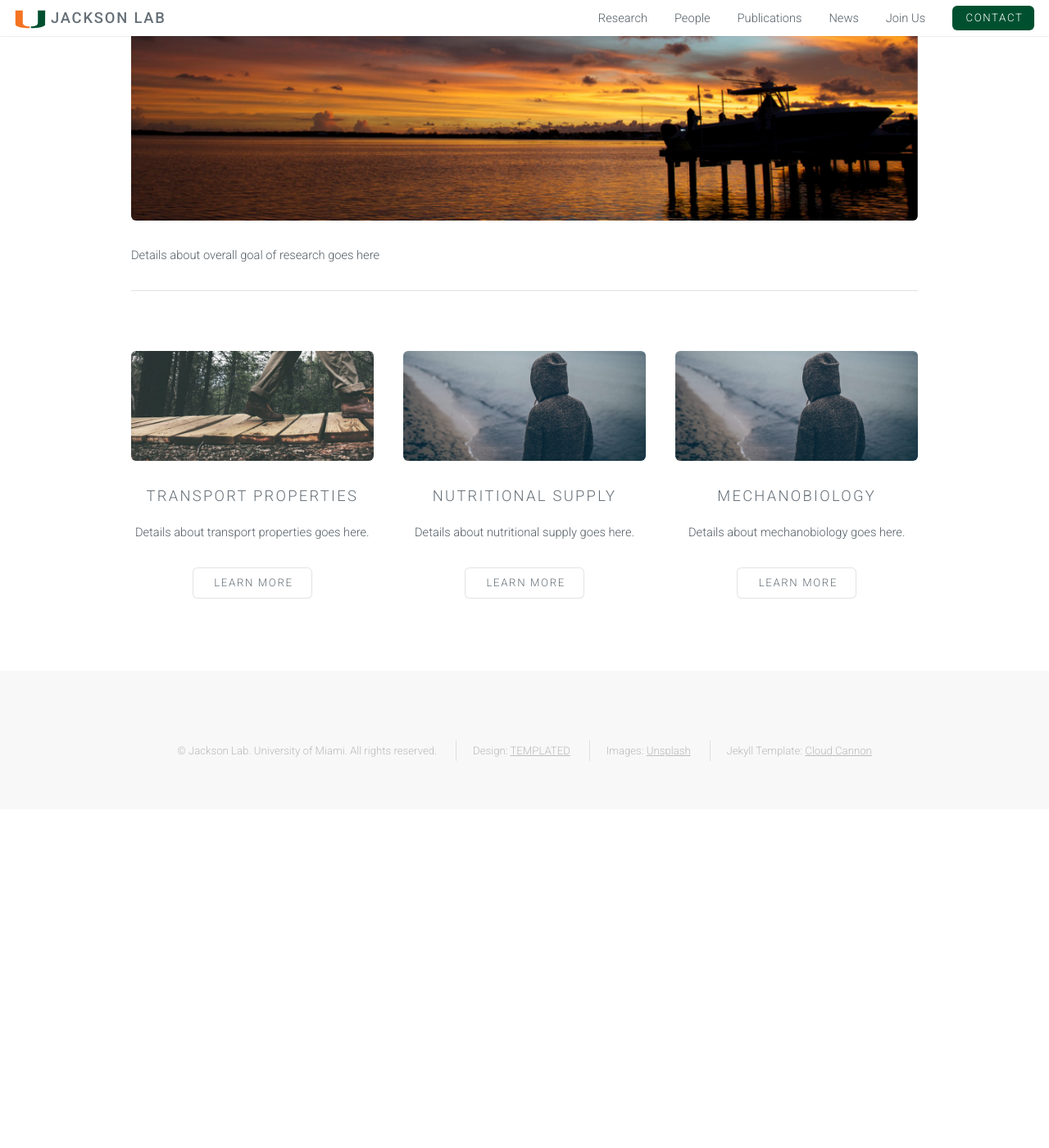
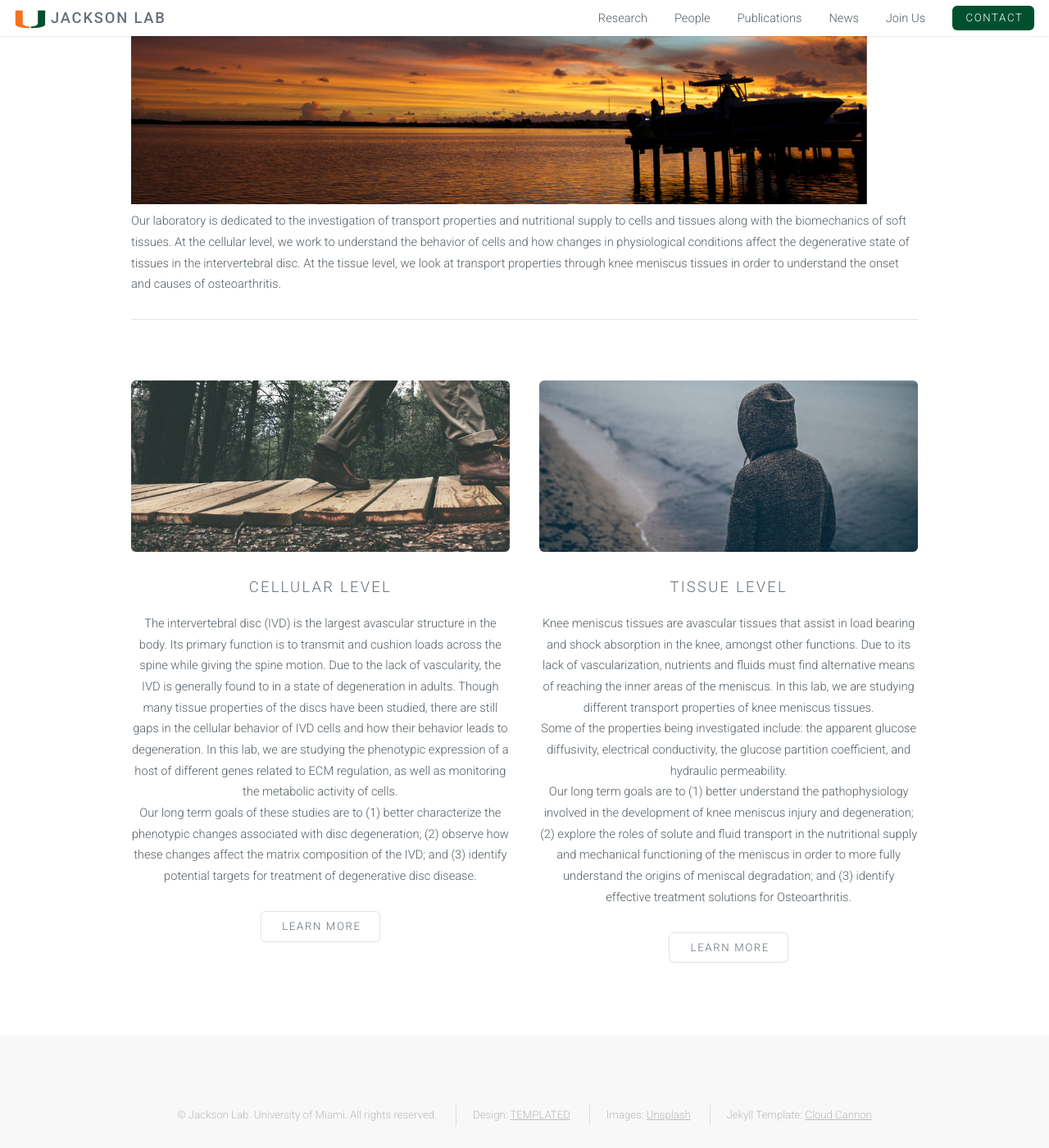
Before and after one commit to jbmcmahan/jacksonlab, a Jekyll site: the page built from research.html, in a window 1280 px wide and 1400 px high, scrolled down 341 px. Shown: the whole window at 82% size. Built offline with Jekyll 4.4.1, drawn with Linux system fonts in a browser that asks for light colours; before the commit the page ends 1328 px from its top, so only the background shows below that.

Commit message:
Update research.html

```diff
--- a/research.html
+++ b/research.html
@@ -10,36 +10,50 @@
     <div class="container">
         <section>
             <h2>Research Overview</h2>
-            <a href="#" class="image fit"><img src="{{ site.baseurl }}/images/key_largo1.png" alt="" /></a>
-            <p>Details about overall goal of research goes here</p>
+            <img src="{{ site.baseurl }}/images/key_largo1.png" alt="" />
+            <p>Our laboratory is dedicated to the investigation of transport properties and nutritional supply to
+            cells and tissues along with the biomechanics of soft tissues. At the cellular level, we work to understand
+            the behavior of cells and how changes in physiological conditions affect the degenerative state of tissues
+            in the intervertebral disc. At the tissue level, we look at transport properties through knee meniscus tissues
+            in order to understand the onset and causes of osteoarthritis.</p>
         </section>
         <hr class="major" />
         <div class="row">
-            <div class="4u">
+            <div class="6u">
                 <section class="special">
                     <a href="#" class="image fit"><img src="{{ site.baseurl }}/images/pic01.jpg" alt="" /></a>
-                    <h3>Transport Properties</h3>
-                    <p>Details about transport properties goes here.</p>
+                    <h3>Cellular Level</h3>
+                    <p>The intervertebral disc (IVD) is the largest avascular structure in the body. Its primary
+                    function is to transmit and cushion loads across the spine while giving the spine motion. Due
+                    to the lack of vascularity, the IVD is generally found to in a state of degeneration in adults.
+                    Though many tissue properties of the discs have been studied, there are still gaps in the
+                    cellular behavior of IVD cells and how their behavior leads to degeneration. In this lab, we
+                    are studying the phenotypic expression of a host of different genes related to ECM regulation,
+                    as well as monitoring the metabolic activity of cells. <br>
+                    Our long term goals of these studies are to (1) better characterize the phenotypic changes
+                    associated with disc degeneration; (2) observe how these changes affect the matrix composition
+                    of the IVD; and (3) identify potential targets for treatment of degenerative disc disease.
+                    </p>
                     <ul class="actions">
                         <li><a href="#" class="button alt">Learn More</a></li>
                     </ul>
                 </section>
             </div>
-            <div class="4u">
+            <div class="6u">
                 <section class="special">
                     <a href="#" class="image fit"><img src="{{ site.baseurl }}/images/pic02.jpg" alt="" /></a>
-                    <h3>Nutritional Supply</h3>
-                    <p>Details about nutritional supply goes here.</p>
-                    <ul class="actions">
-                        <li><a href="#" class="button alt">Learn More</a></li>
-                    </ul>
-                </section>
-            </div>
-            <div class="4u">
-                <section class="special">
-                    <a href="#" class="image fit"><img src="{{ site.baseurl }}/images/pic02.jpg" alt="" /></a>
-                    <h3>Mechanobiology</h3>
-                    <p>Details about mechanobiology goes here.</p>
+                    <h3>Tissue Level</h3>
+                    <p>Knee meniscus tissues are avascular tissues that assist in load bearing and shock absorption
+                    in the knee, amongst other functions. Due to its lack of vascularization, nutrients and fluids
+                    must find alternative means of reaching the inner areas of the meniscus. In this lab, we are
+                    studying different transport properties of knee meniscus tissues. <br>
+                    Some of the properties being investigated include: the apparent glucose diffusivity, electrical
+                    conductivity, the glucose partition coefficient, and hydraulic permeability. <br>
+                    Our long term goals are to (1) better understand the pathophysiology involved in the development
+                    of knee meniscus injury and degeneration; (2) explore the roles of solute and fluid transport in
+                    the nutritional supply and mechanical functioning of the meniscus in order to more fully understand
+                    the origins of meniscal degradation; and (3) identify effective treatment solutions for Osteoarthritis.
+                    </p>
                     <ul class="actions">
                         <li><a href="#" class="button alt">Learn More</a></li>
                     </ul>
```
